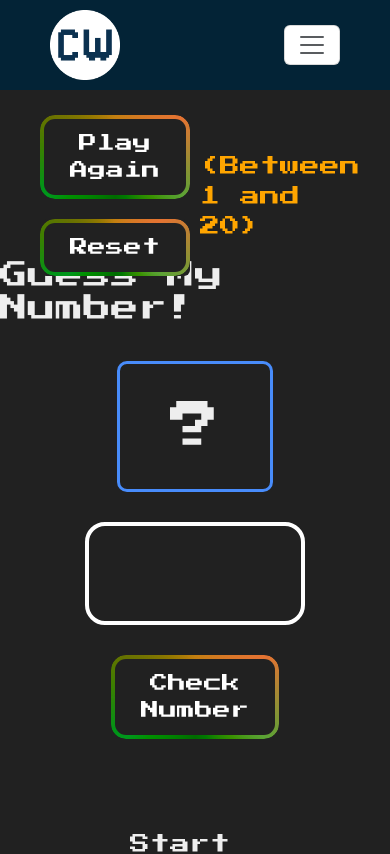
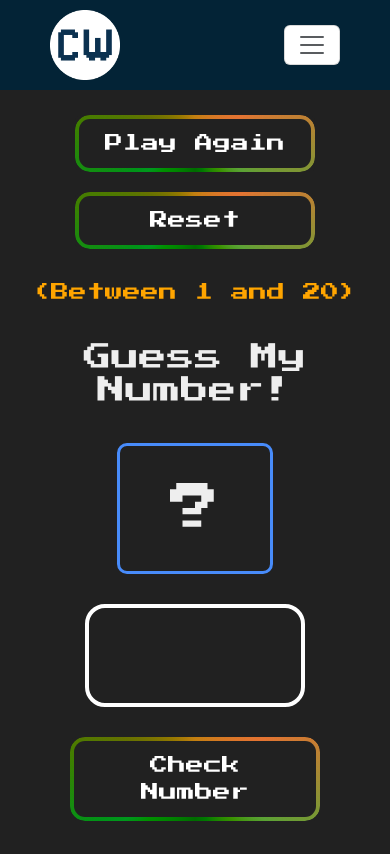
Before and after one commit to gabrielediemmanuele/gabrielediemmanuele.github.io, a Vue app: page /guessMyNumber in a window 390 px wide. Shown: the top 854 px of the page. Built offline with nearby package versions, Linux system fonts and the light colour scheme.

Commit message:
feat: add mediaq. to guessMyNumber game!

```diff
--- a/src/components/app-and-games-components/games/guessMyNumber.vue
+++ b/src/components/app-and-games-components/games/guessMyNumber.vue
@@ -153,7 +153,6 @@ export default {
 /* LAYOUT */
 header {
   padding: 15px 30px;
-  height: 20vh;
   .container-fluid.header {
     width: 100%;
     display: flex;
@@ -161,7 +160,7 @@ header {
     justify-content: space-between;
 
     .between {
-      font-size: 20px;
+      font-size: 18px;
       color: orange;
       &:hover {
         color: white;
@@ -171,7 +170,6 @@ header {
 }
 
 main {
-  height: 80vh;
   .container-fluid.center {
     display: flex;
     flex-direction: column;
@@ -335,4 +333,45 @@ main {
   border-radius: 10px;
   animation: rainbow 5s infinite alternate;
 }
+
+//media query
+@media screen and (max-width: 766px) {
+  .btn-cont {
+    display: flex;
+    flex-direction: column !important;
+  }
+}
+
+@media screen and (min-width: 767px) and (max-width: 991px) {
+  .btn-cont {
+    display: flex;
+    flex-direction: column;
+  }
+}
+@media screen and (max-width: 992px) {
+  .container-fluid.header {
+    flex-direction: column;
+    .btn-cont {
+      flex-direction: row;
+    }
+    .between {
+      margin: 20px 0px;
+    }
+  }
+  .left {
+    padding: 0px 60px !important;
+  }
+  .right {
+    text-align: center;
+    padding: 20px 60px !important;
+  }
+  .container-fluid.center {
+    text-align: center;
+  }
+}
+
+@media screen and (min-width: 993px) and (max-width: 1200px) {
+}
+@media screen and (min-width: 1201px) {
+}
 </style>
```
